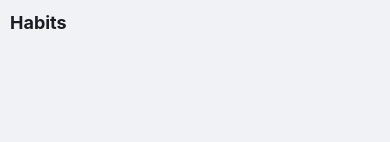
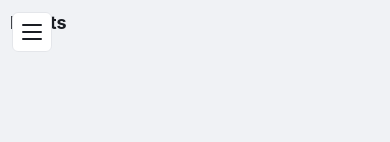
Before and after one commit to MarcelSSouza/marcelssouza.github.io, a plain HTML site: page productivity-simple/index.html in a window 390 px wide. Shown: the top 142 px of the page. Drawn offline with Linux system fonts and the light colour scheme; no server answers.

Commit message:
Enhance mobile navigation by making hamburger menu visible on small screens

```diff
--- a/productivity-simple/css/styles.css
+++ b/productivity-simple/css/styles.css
@@ -1374,6 +1374,10 @@ canvas {
 }
 
 @media (max-width: 720px) {
+  .hamburger {
+    display: flex;
+  }
+
   /* mobile nav should occupy full screen when visible */
   nav {
     width: 100%;
```
